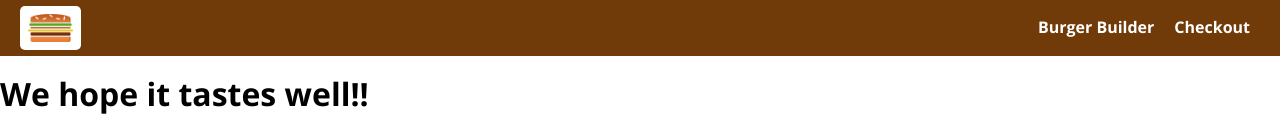
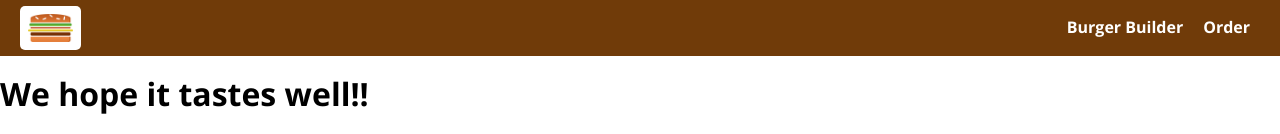
Before and after one commit to acparkgh/BurgerBuilder, a React app: page /checkout in a window 1280 px wide. Shown: the top 134 px of the page. Built offline with nearby package versions, Linux system fonts and the light colour scheme.

Commit message:
added Order link in Navivation

```diff
--- a/src/components/Navigation/NavigationItems/NavigationItem/NavigationItem.js
+++ b/src/components/Navigation/NavigationItems/NavigationItem/NavigationItem.js
@@ -1,11 +1,15 @@
 import React from 'react';
+import { NavLink } from 'react-router-dom';
 import classes from './NavigationItem.css';
 
 const navigationItem = (props) => (
   <li className={classes.NavigationItem} >
-    <a href={props.link} className={props.active ? classes.active : null} >
+    <NavLink to={props.link}
+             exact={props.exact}
+             activeClassName={classes.actaive}
+    >
       {props.children}
-    </a>
+    </NavLink>
   </li>
 );
 
--- a/src/components/Navigation/NavigationItems/NavigationItems.js
+++ b/src/components/Navigation/NavigationItems/NavigationItems.js
@@ -4,8 +4,8 @@ import NavigationItem from './NavigationItem/NavigationItem';
 
 const navigationItems = (props) => (
   <ul className={classes.NavigationItems} >
-    <NavigationItem link="/" active >Burger Builder</NavigationItem>
-    <NavigationItem link="/" >Checkout</NavigationItem>
+    <NavigationItem link="/" exact>Burger Builder</NavigationItem>
+    <NavigationItem link="/orders" >Order</NavigationItem>
   </ul>
 );
 
```
